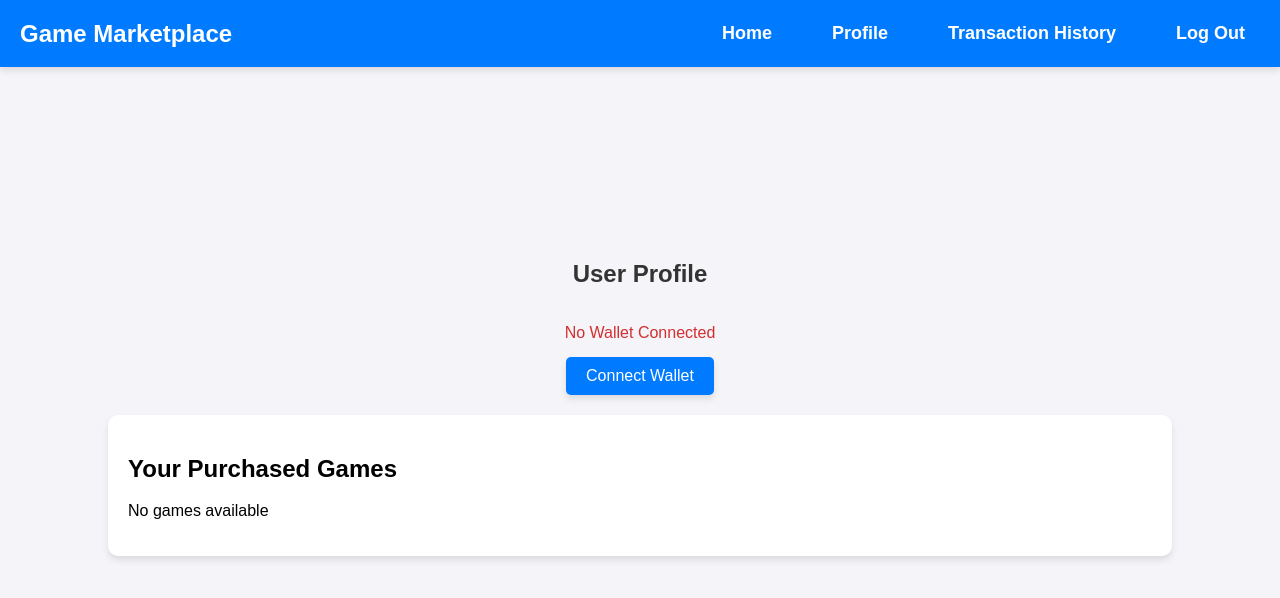
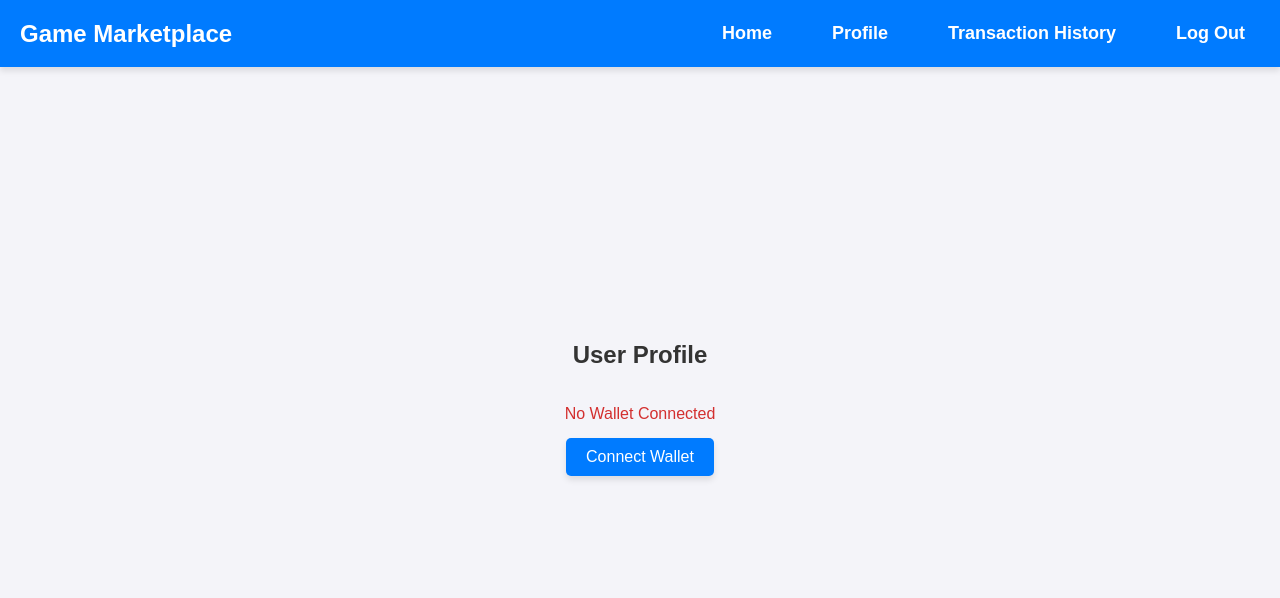
Before and after one commit to Brycee916/game-marketplace, a React (Create React App) app: page /user/profile in a window 1280 px wide. Shown: the top 598 px of the page. Built offline with nearby package versions, Linux system fonts and the light colour scheme.

Commit message:
Removed the purchased games section from the Profile screen to eliminate redundancy with transaction history tab.

```diff
--- a/src/pages/Profile.js
+++ b/src/pages/Profile.js
@@ -108,21 +108,6 @@ const Profile = ({ userType, games }) => {
         Connect Wallet
       </button>
       {error && <p style={styles.error}>{error}</p>}
-
-      {/* Games Section */}
-      <div style={styles.gamesContainer}>
-        <h2>Your {userType === "developer" ? "Posted Games" : "Purchased Games"}</h2>
-        {games && games.length > 0 ? (
-          games.map((game, index) => (
-            <div key={index} style={styles.gameTile}>
-              <p style={styles.gameTitle}>{game.title}</p>
-              <p style={styles.gameDescription}>{game.description}</p>
-            </div>
-          ))
-        ) : (
-          <p>No games available</p>
-        )}
-      </div>
     </div>
   );
 };
```
